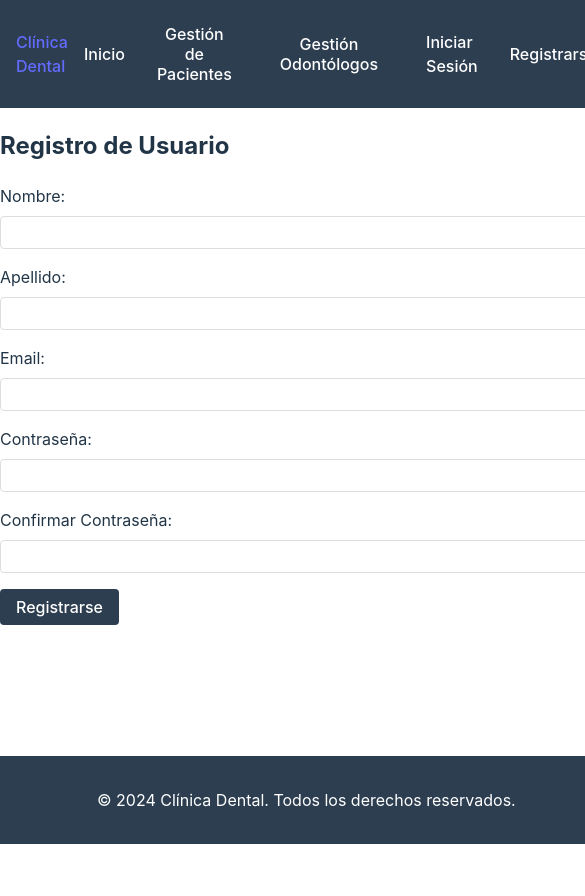
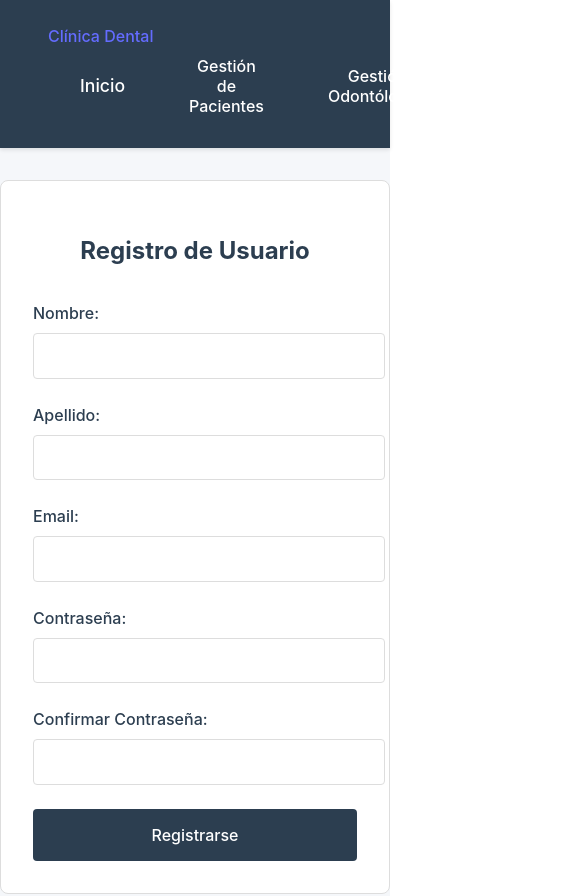
Before and after one commit to Frantisekt/clinica-odontologica-fe, a React (Vite) app: page /register in a window 390 px wide. Shown: the top 896 px of the page, 585 px wide, since content can reach past the window. Before the commit the page ends 844 px from the top, so only its background shows below. Built offline with nearby package versions, Linux system fonts and the light colour scheme.

Commit message:
feat: new styles
Change of some new styles, need to keep working on them, but site is responsive.

```diff
--- a/src/index.css
+++ b/src/index.css
@@ -4,8 +4,8 @@
   font-weight: 400;
 
   color-scheme: light dark;
-  color: rgba(255, 255, 255, 0.87);
-  background-color: #242424;
+  color: #2c3e50;
+  background-color: #f5f7fa;
 
   font-synthesis: none;
   text-rendering: optimizeLegibility;
@@ -24,10 +24,10 @@ a:hover {
 
 body {
   margin: 0;
-  display: flex;
-  place-items: center;
-  min-width: 320px;
   min-height: 100vh;
+  background-color: #f5f7fa;
+  display: block;
+  place-items: initial;
 }
 
 h1 {
@@ -56,7 +56,7 @@ button:focus-visible {
 
 @media (prefers-color-scheme: light) {
   :root {
-    color: #213547;
+    color: #2c3e50;
     background-color: #ffffff;
   }
   a:hover {
@@ -71,32 +71,42 @@ button:focus-visible {
   min-height: 100vh;
   display: flex;
   flex-direction: column;
+  background-color: #f5f7fa;
 }
 
 .header {
   background-color: #2c3e50;
-  padding: 1rem;
-  color: white;
+  padding: 1.5rem 2rem;
+  position: sticky;
+  top: 0;
+  z-index: 1000;
+  box-shadow: 0 2px 4px rgba(0,0,0,0.1);
 }
 
 .header nav {
-  display: flex;
-  justify-content: space-between;
-  align-items: center;
-  max-width: 1200px;
+  max-width: 1400px;
   margin: 0 auto;
+  padding: 0 2rem;
 }
 
 .nav-links {
   display: flex;
   align-items: center;
-  gap: 1rem;
+  gap: 2rem;
 }
 
 .nav-links a {
   color: white;
   text-decoration: none;
   margin-left: 1rem;
+  font-size: 1.1rem;
+  padding: 0.5rem 1rem;
+  border-radius: 4px;
+  transition: all 0.3s ease;
+}
+
+.nav-links a:hover {
+  background-color: rgba(255, 255, 255, 0.1);
 }
 
 .footer {
@@ -138,7 +148,7 @@ button:focus-visible {
 }
 
 .dropdown-content a {
-  color: #333;
+  color: #2c3e50;
   padding: 0.5rem 1rem;
   display: block;
   text-decoration: none;
@@ -163,6 +173,8 @@ button:focus-visible {
 .form-group label {
   display: block;
   margin-bottom: 0.5rem;
+  color: #2c3e50;
+  font-weight: 500;
 }
 
 .form-group input {
@@ -170,6 +182,7 @@ button:focus-visible {
   padding: 0.5rem;
   border: 1px solid #ddd;
   border-radius: 4px;
+  color: #2c3e50;
 }
 
 button {
@@ -182,6 +195,289 @@ button {
 }
 
 .error-message {
-  color: red;
+  color: #c62828;
   margin-bottom: 1rem;
 }
+
+/* Estilos para las cards */
+.card {
+  background: white;
+  border-radius: 8px;
+  box-shadow: 0 2px 4px rgba(0,0,0,0.1);
+  padding: 1.5rem;
+  margin: 1rem;
+  transition: transform 0.2s ease;
+}
+
+.card:hover {
+  transform: translateY(-5px);
+}
+
+.card-title {
+  color: #2c3e50;
+  margin: 0 0 1rem 0;
+  padding-bottom: 0.5rem;
+  border-bottom: 2px solid #eee;
+}
+
+.card-content {
+  color: #2c3e50;
+}
+
+/* Estilos específicos para cards de dentistas */
+.dentist-card {
+  border-left: 4px solid #3498db;
+}
+
+.dentist-info p {
+  margin: 0.5rem 0;
+}
+
+/* Estilos específicos para cards de pacientes */
+.patient-card {
+  border-left: 4px solid #2ecc71;
+}
+
+.patient-info p {
+  margin: 0.5rem 0;
+}
+
+/* Estilos para los botones de acción */
+.card-actions {
+  display: flex;
+  gap: 1rem;
+  margin-top: 1rem;
+  padding-top: 1rem;
+  border-top: 1px solid #eee;
+}
+
+.btn-edit {
+  background-color: #f39c12;
+}
+
+.btn-delete {
+  background-color: #e74c3c;
+}
+
+.btn-edit:hover {
+  background-color: #d68910;
+}
+
+.btn-delete:hover {
+  background-color: #c0392b;
+}
+
+/* Grid para mostrar múltiples cards */
+.cards-grid {
+  display: grid;
+  grid-template-columns: repeat(auto-fill, minmax(300px, 1fr));
+  gap: 1.5rem;
+  padding: 1.5rem;
+}
+
+.register-container {
+  max-width: 400px;
+  margin: 2rem auto;
+  padding: 2rem;
+  border: 1px solid #ddd;
+  border-radius: 8px;
+  background-color: white;
+}
+
+.register-container h2 {
+  text-align: center;
+  color: #2c3e50;
+  margin-bottom: 2rem;
+}
+
+.register-container .form-group {
+  margin-bottom: 1.5rem;
+}
+
+.register-container input {
+  width: 100%;
+  padding: 0.8rem;
+  border: 1px solid #ddd;
+  border-radius: 4px;
+  font-size: 1rem;
+}
+
+.register-container input:focus {
+  border-color: #3498db;
+  outline: none;
+  box-shadow: 0 0 0 2px rgba(52, 152, 219, 0.2);
+}
+
+.register-container button {
+  width: 100%;
+  padding: 1rem;
+  background-color: #2c3e50;
+  color: white;
+  border: none;
+  border-radius: 4px;
+  font-size: 1rem;
+  cursor: pointer;
+  transition: background-color 0.3s ease;
+}
+
+.register-container button:hover {
+  background-color: #34495e;
+}
+
+.register-container .error-message {
+  background-color: #ffebee;
+  color: #c62828;
+  padding: 0.8rem;
+  border-radius: 4px;
+  margin-bottom: 1rem;
+  text-align: center;
+}
+
+/* Estilos para el Home */
+.home-container {
+  max-width: 1400px;
+  margin: 0 auto;
+  padding: 3rem 2rem;
+}
+
+.hero-section {
+  min-height: 400px;
+  display: flex;
+  flex-direction: column;
+  justify-content: center;
+  padding: 6rem 4rem;
+  background: linear-gradient(135deg, #2c3e50, #3498db);
+  margin: 2rem auto;
+  max-width: 1200px;
+  border-radius: 10px;
+  text-align: center;
+}
+
+.hero-section h1 {
+  font-size: 3.5rem;
+  margin-bottom: 1.5rem;
+  letter-spacing: -0.5px;
+  color: #ffffff;
+  text-shadow: 0 2px 4px rgba(0, 0, 0, 0.2);
+}
+
+.hero-section .subtitle {
+  font-size: 1.5rem;
+  max-width: 600px;
+  margin: 0 auto;
+  color: #ecf0f1;
+  opacity: 0.95;
+  text-shadow: 0 1px 2px rgba(0, 0, 0, 0.1);
+}
+
+.features-section {
+  padding: 4rem 2rem;
+  grid-template-columns: repeat(3, 1fr);
+  max-width: 1200px;
+  margin: 0 auto;
+}
+
+.feature-card {
+  padding: 3rem 2rem;
+  height: 100%;
+  display: flex;
+  flex-direction: column;
+  justify-content: center;
+  align-items: center;
+}
+
+.feature-icon {
+  font-size: 3.5rem;
+}
+
+.feature-card h3 {
+  font-size: 1.5rem;
+}
+
+.cta-section {
+  max-width: 1200px;
+  margin: 2rem auto;
+  padding: 4rem;
+}
+
+.cta-section h2 {
+  font-size: 2.5rem;
+}
+
+.cta-buttons {
+  margin-top: 2rem;
+}
+
+.cta-button {
+  padding: 1.2rem 3rem;
+  font-size: 1.1rem;
+  min-width: 200px;
+}
+
+.cta-button:first-child {
+  background-color: #2c3e50;
+  color: white;
+}
+
+.cta-button.secondary {
+  background-color: white;
+  color: #2c3e50;
+  border: 2px solid #2c3e50;
+}
+
+.cta-button:hover {
+  transform: translateY(-2px);
+  box-shadow: 0 2px 8px rgba(0,0,0,0.1);
+}
+
+/* Responsive adjustments */
+@media (max-width: 768px) {
+  .hero-section {
+    padding: 3rem 1rem;
+    min-height: 300px;
+  }
+
+  .hero-section h1 {
+    font-size: 2rem;
+  }
+
+  .features-section {
+    grid-template-columns: 1fr;
+    padding: 2rem 1rem;
+  }
+
+  .cta-buttons {
+    flex-direction: column;
+  }
+
+  .cta-button {
+    width: 100%;
+    margin-bottom: 1rem;
+    min-width: auto;
+  }
+
+  .cards-grid {
+    grid-template-columns: 1fr;
+    padding: 1rem;
+  }
+
+  .header nav {
+    padding: 0 1rem;
+  }
+}
+
+/* Media query para tablets */
+@media (min-width: 769px) and (max-width: 1024px) {
+  .features-section,
+  .cards-grid {
+    grid-template-columns: repeat(2, 1fr);
+  }
+
+  .hero-section {
+    padding: 4rem 2rem;
+  }
+
+  .hero-section h1 {
+    font-size: 2.8rem;
+  }
+}
--- a/src/routes/Home.jsx
+++ b/src/routes/Home.jsx
@@ -0,0 +1,42 @@
+import { Link } from 'react-router-dom';
+
+function Home() {
+  return (
+    <div className="home-container">
+      <section className="hero-section">
+        <h1>Bienvenidos a Clínica Dental</h1>
+        <p className="subtitle">Cuidamos tu sonrisa con profesionalismo y dedicación</p>
+      </section>
+
+      <section className="features-section">
+        <div className="feature-card">
+          <div className="feature-icon">👨‍⚕️</div>
+          <h3>Profesionales Expertos</h3>
+          <p>Contamos con odontólogos altamente calificados para cuidar tu salud dental.</p>
+        </div>
+
+        <div className="feature-card">
+          <div className="feature-icon">🦷</div>
+          <h3>Servicios Completos</h3>
+          <p>Ofrecemos una amplia gama de tratamientos dentales para toda la familia.</p>
+        </div>
+
+        <div className="feature-card">
+          <div className="feature-icon">📅</div>
+          <h3>Citas Flexibles</h3>
+          <p>Programa tu cita en el horario que mejor se adapte a tus necesidades.</p>
+        </div>
+      </section>
+
+      <section className="cta-section">
+        <h2>¿Necesitas una consulta?</h2>
+        <div className="cta-buttons">
+          <Link to="/login" className="cta-button">Iniciar Sesión</Link>
+          <Link to="/register" className="cta-button secondary">Registrarse</Link>
+        </div>
+      </section>
+    </div>
+  );
+}
+
+export default Home;
```
Also changed, not shown: src/routes/AppRoutes.jsx (added, +24 -0 lines).
